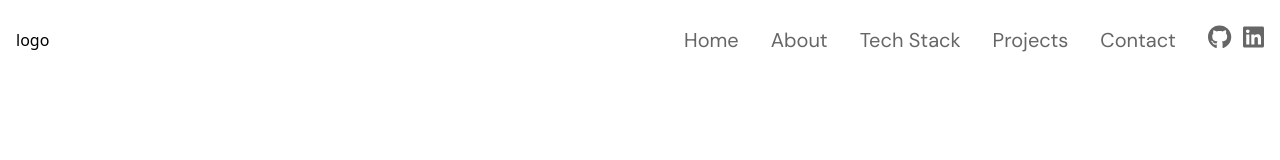
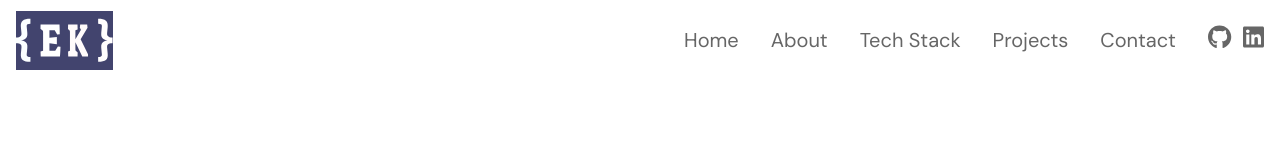
Before and after one commit to ekrenz-developer/ekrenz-developer.github.io, an Angular app: page / in a window 1280 px wide. Shown: the top 160 px of the page. Built offline with nearby package versions, Linux system fonts and the light colour scheme.

Commit message:
refactor logo

```diff
--- a/src/app/shared/components/atoms/logo/logo.component.html
+++ b/src/app/shared/components/atoms/logo/logo.component.html
@@ -1 +1,10 @@
-<div>logo</div>
+<div class="h-[59px] w-[97px]">
+  <img
+    class="h-full w-full bg-primary"
+    src="/assets/svgs/logo.svg"
+    alt="logo" />
+  <!-- <img
+    class="h-full w-full bg-primary text-secondary fill-[red]"
+    src="/assets/svgs/logo.svg"
+    alt="logo" /> -->
+</div>
```
Also changed, not shown: src/assets/svgs/logo.svg (added).
